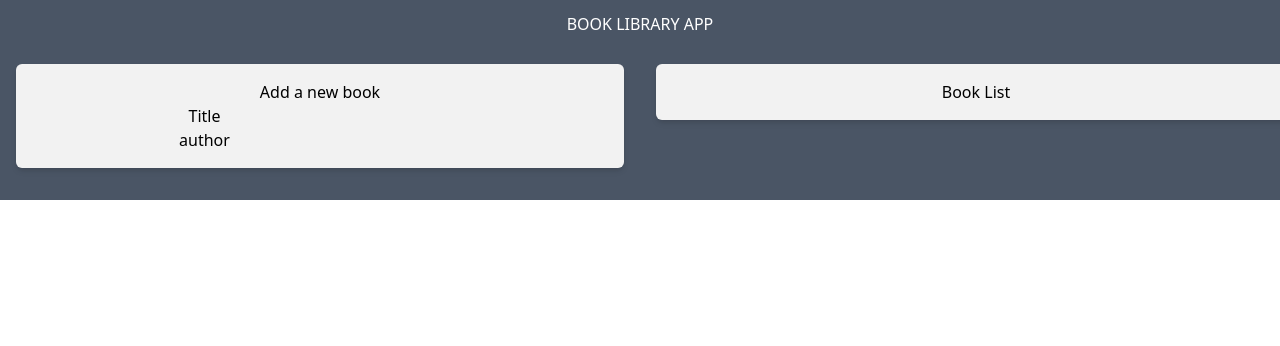
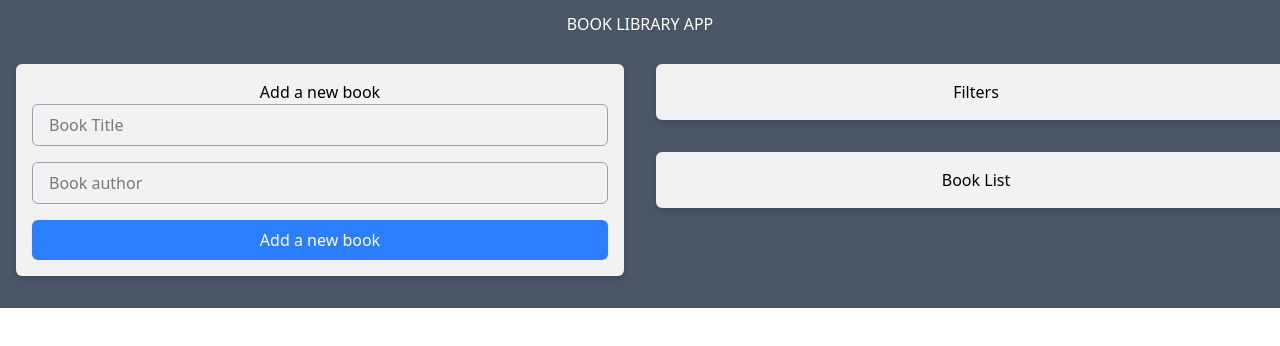
Before and after one commit to Hasmik11Gevorgyan/Bookslibrary-with-react-redux, a React (Vite) app in the folder frontend/: page / in a window 1280 px wide. Shown: the top 346 px of the page. Built offline with nearby package versions, Linux system fonts and the light colour scheme.

Commit message:
i have fixed some errors with store

```diff
--- a/frontend/package.json
+++ b/frontend/package.json
@@ -10,9 +10,11 @@
     "preview": "vite preview"
   },
   "dependencies": {
+    "@reduxjs/toolkit": "^2.8.1",
     "@tailwindcss/vite": "^4.1.6",
     "react": "^18.3.1",
     "react-dom": "^18.3.1",
+    "react-redux": "^9.2.0",
     "tailwindcss": "^4.1.6"
   },
   "devDependencies": {
--- a/frontend/src/components/app/App.jsx
+++ b/frontend/src/components/app/App.jsx
@@ -1,12 +1,9 @@
-import Header from "../header/Header"
-import Filter from "../filter/Filter"
-import Form from "../form/Form"
-import List from "../list/list"
-
+import Header from "../header/Header";
+import Filter from "../filter/Filter";
+import Form from "../form/Form";
+import List from "../list/list";
 
 function App() {
-
-
   return (
     <div className="flex flex-col items-center justify-center text-center bg-gray-600 dark:bg-[#112d49]">
       <Header />
@@ -15,12 +12,12 @@ function App() {
           <Form />
         </div>
         <div className="flex-1 basis-3/5 mx-auto flex flex-col">
-        {/* <Filter /> */}
+          <Filter />
           <List />
         </div>
       </main>
     </div>
-  )
+  );
 }
 
-export default App
+export default App;
--- a/frontend/src/components/filter/Filter.jsx
+++ b/frontend/src/components/filter/Filter.jsx
@@ -1,11 +1,9 @@
+const Filter = () => {
+  return (
+    <div className="w-full p-4 m-4 bg-[#f2f2f2] rounded-md shadow-md">
+      <h2> Filters</h2>
+    </div>
+  );
+};
 
-
-const Filter = () => {
-    return(
-        <div>
- <h2> Filters</h2>
-        </div>
-    )
- }
-
- export default Filter
+export default Filter;
--- a/frontend/src/components/form/Form.jsx
+++ b/frontend/src/components/form/Form.jsx
@@ -1,29 +1,56 @@
 import { useState } from "react";
+import { useDispatch } from "react-redux";
+import { addBook } from "../../redux/books/actionCreators";
 
 const Form = () => {
-    const [title,setTitle] =useState("")
-    const [author,setAuthor] =useState()
+  const [title, setTitle] = useState("");
+  const [author, setAuthor] = useState();
+  const dispatch = useDispatch();
 
-    const handleSubmit = (e) =>{
-        e.preventDefault()
+  const handleSubmit = (e) => {
+    e.preventDefault();
+    if (title && author) {
+      // dispatch action to add book
+      const book = { title, author };
+      dispatch(addBook(book));
+      setTitle("");
+      setAuthor("");
     }
+  };
 
-
-    return(
+  return (
     <div className="p-4 m-4 bg-[#f2f2f2] rounded-md shadow-md">
       <h1>Add a new book</h1>
       <form onSubmit={handleSubmit}>
         <div>
-        <label htmlFor="title">Title</label>
-        <input type="text" id="title" value={title} onChange={(e) => setTitle(e.target.value)} />
+          <input
+            className="w-full px-4 py-2 mb-4 border border-gray-400 rounded-md"
+            type="text"
+            id="title"
+            value={title}
+            onChange={(e) => setTitle(e.target.value)}
+            placeholder="Book Title"
+          />
         </div>
         <div>
-        <label htmlFor="title">author</label>
-        <input type="text" id="author" value={author} onChange={(e) => setAuthor(e.target.value)} />
+          <input
+            type="text"
+            id="author"
+            value={author}
+            onChange={(e) => setAuthor(e.target.value)}
+            placeholder="Book author"
+            className="w-full px-4 py-2 mb-4 border border-gray-400 rounded-md"
+          />
         </div>
+        <button
+          className="block w-full bg-blue-500 text-white px-4 py-2 rounded-md transition-colors duration-300 hover:bg-[#4b4b85af]"
+          type="submit"
+        >
+          Add a new book
+        </button>
       </form>
     </div>
-    )
- }
+  );
+};
 
 export default Form;
--- /dev/null
+++ b/frontend/src/redux/books/actionCreators.js
@@ -0,0 +1,11 @@
+
+
+import * as actionTypes from './actionTypes';
+
+export const addBook = (newBook) =>{
+ return{
+    type: actionTypes.ADD_BOOK,
+    payload:newBook
+    }
+
+}
--- /dev/null
+++ b/frontend/src/redux/books/actionTypes.js
@@ -0,0 +1,4 @@
+
+
+export const ADD_BOOK = "ADD_BOOK";
+export const REMOVE_BOOK = "REMOVE_BOOK";
--- /dev/null
+++ b/frontend/src/redux/books/reducer.js
@@ -0,0 +1,14 @@
+import * as actionTypes from './actionTypes';
+
+const initialState = [];
+
+const booksReducer = (state = initialState, action) => {
+    switch (action.type) {
+        case actionTypes.ADD_BOOK:
+        return [...state, action.payload];
+
+        default:  return state;
+    }
+}
+
+export default booksReducer;
--- /dev/null
+++ b/frontend/src/redux/store.js
@@ -0,0 +1,11 @@
+import {configureStore} from '@reduxjs/toolkit';
+import booksReducer from './books/reducer';
+
+
+const store = configureStore({
+  reducer: {
+  books: booksReducer
+   }
+});
+
+export default store;
```
Also changed, not shown: frontend/src/main.jsx (+9 -9 lines), 2 other files (tests, documents, lock files or other folders). Lines whose indentation alone changed are shown as unchanged.
